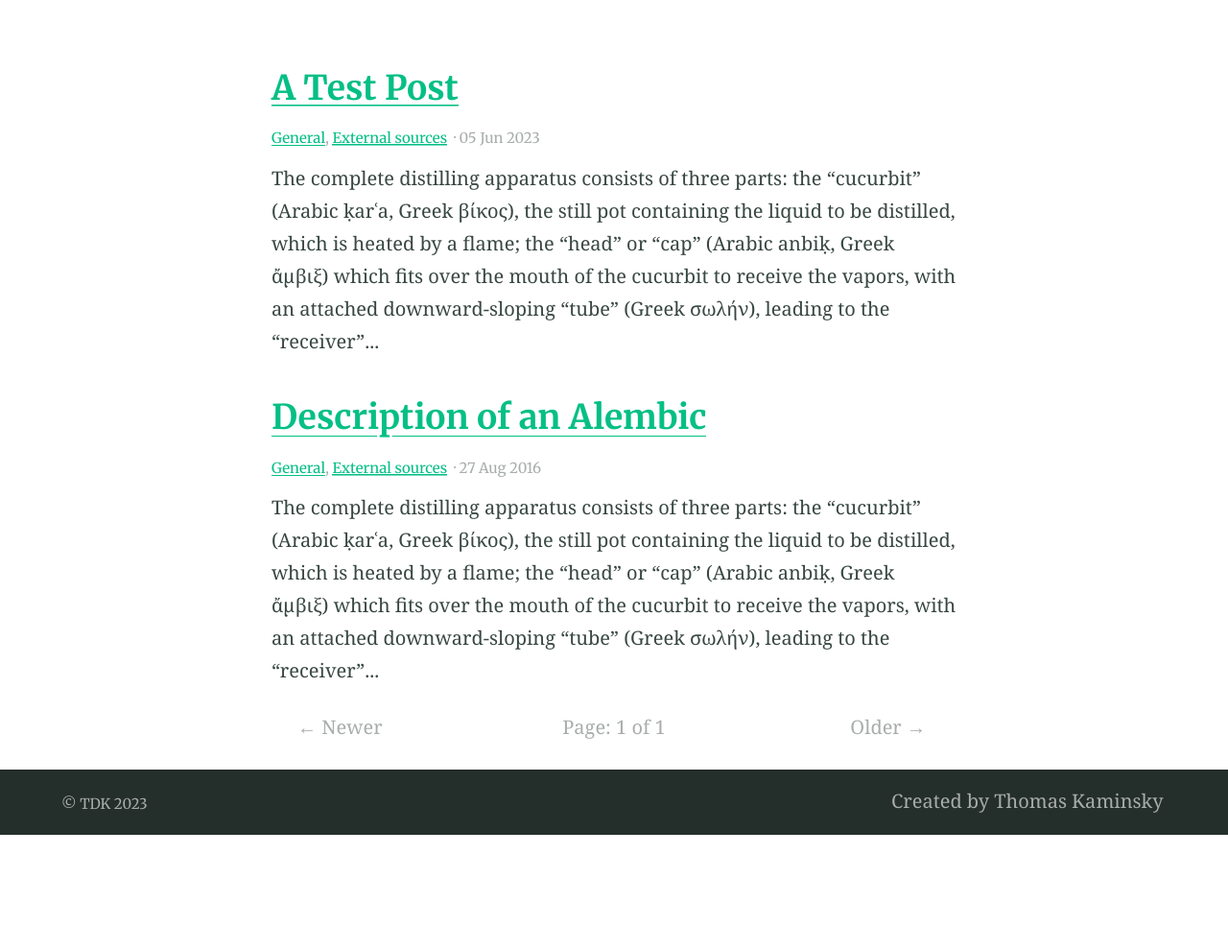
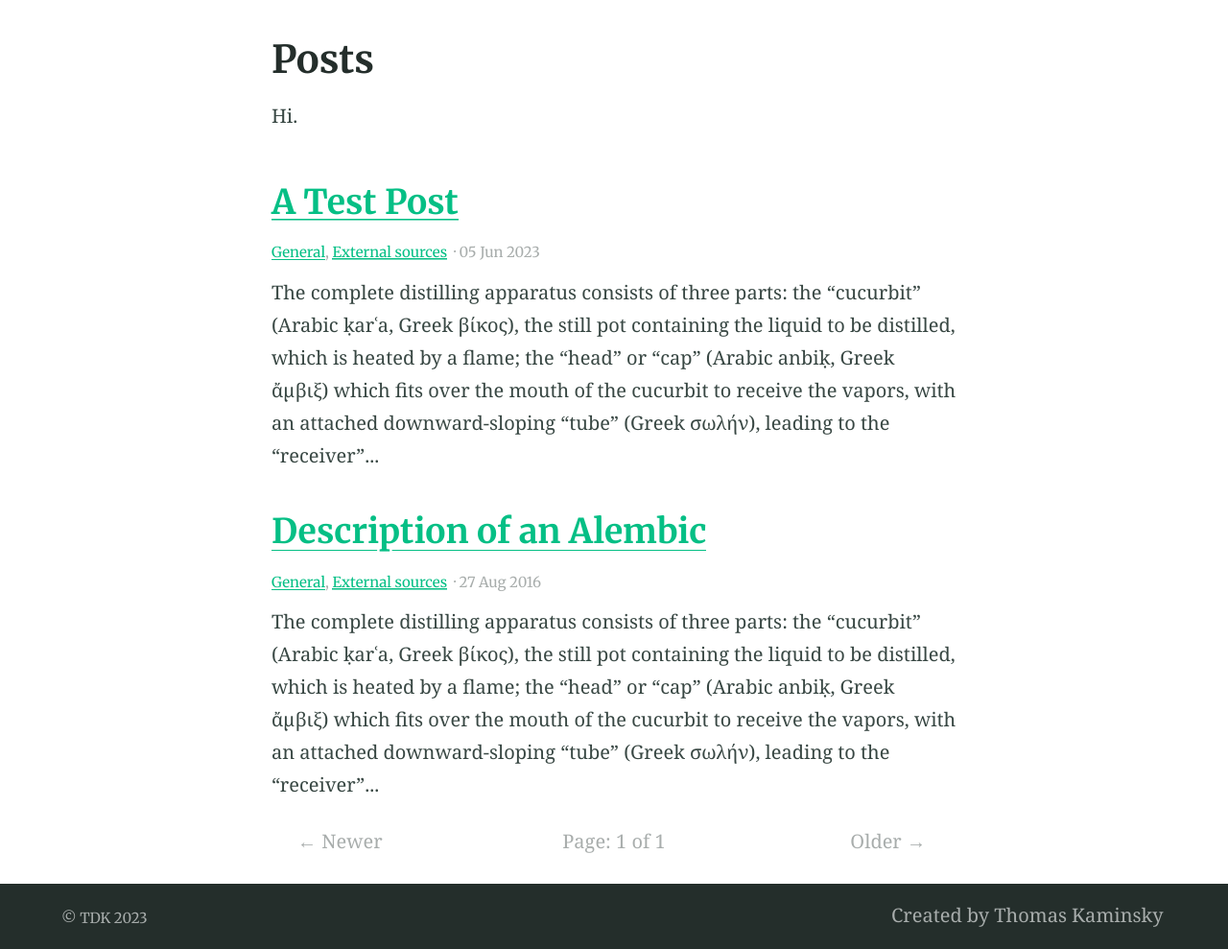
Before and after one commit to tkaminsky/tkaminsky.github.io, a Jekyll site: the page built from blog/index.html, in a window 1280 px wide. Shown: the part 424-1413 px from the top of the page at 96% size. Built offline with Jekyll 4.4.1, drawn with Linux system fonts in a browser that asks for light colours; the list of posts is cut into pages by our own code; before the commit the page ends 1294 px from its top, so only the background shows below that.

Commit message:
Update _config.yml

```diff
--- a/_config.yml
+++ b/_config.yml
@@ -62,14 +62,14 @@ timezone: America/Los_Angeles # Timezone for blog posts and alike
 # 5. Collections
 collections:
   posts:
-    title:
+    title: Posts
     output: true
-    description:
+    description: Hi.
     feature_text: |
       #<span style="color: white;">Welcome to my blog! Mostly pictures of recent trips, with a few other things springled in.</span>
     feature_image: /cover_im.jpeg
   entries:
-    title: Projects # Needed for Siteleaf
+    title: Entries # Needed for Siteleaf
     output: true
     description: "Here are my recent projects!" # The post list page content
     feature_text: |
```
